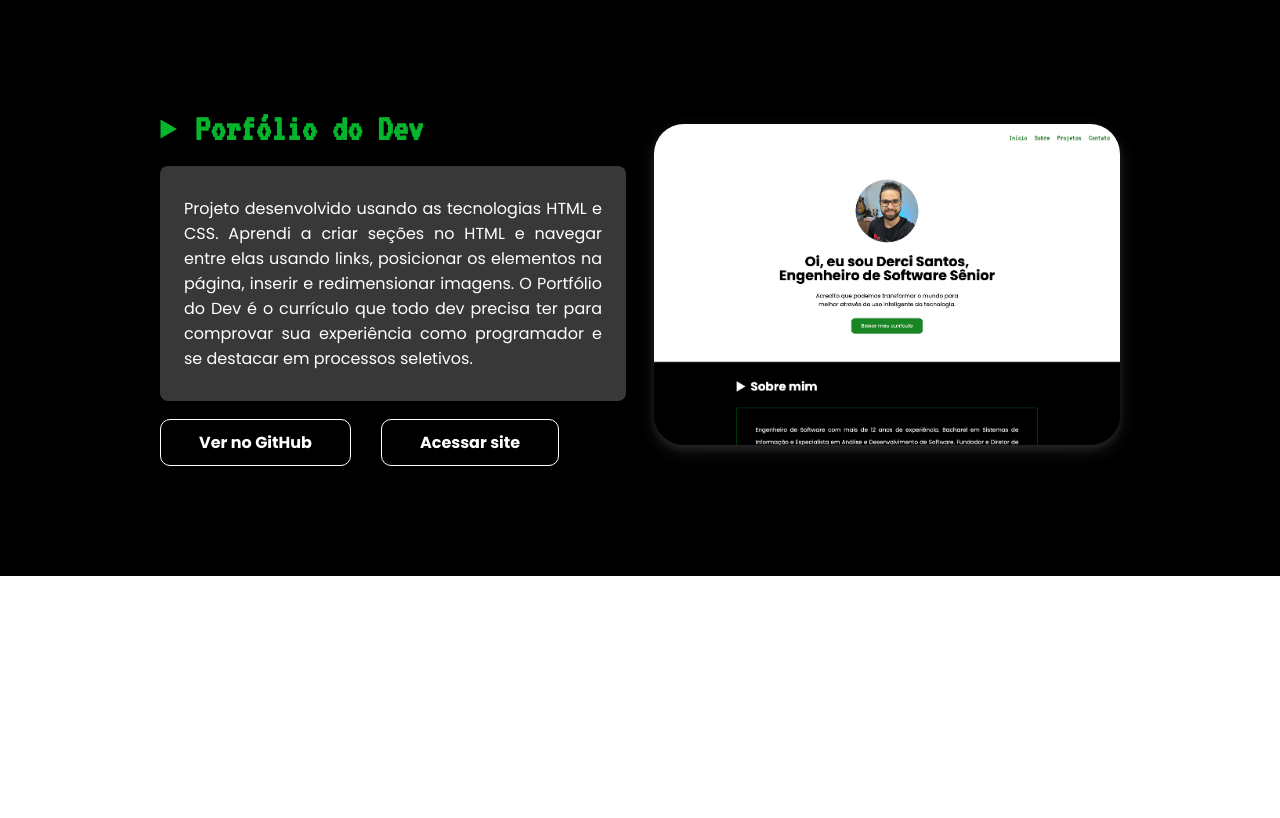
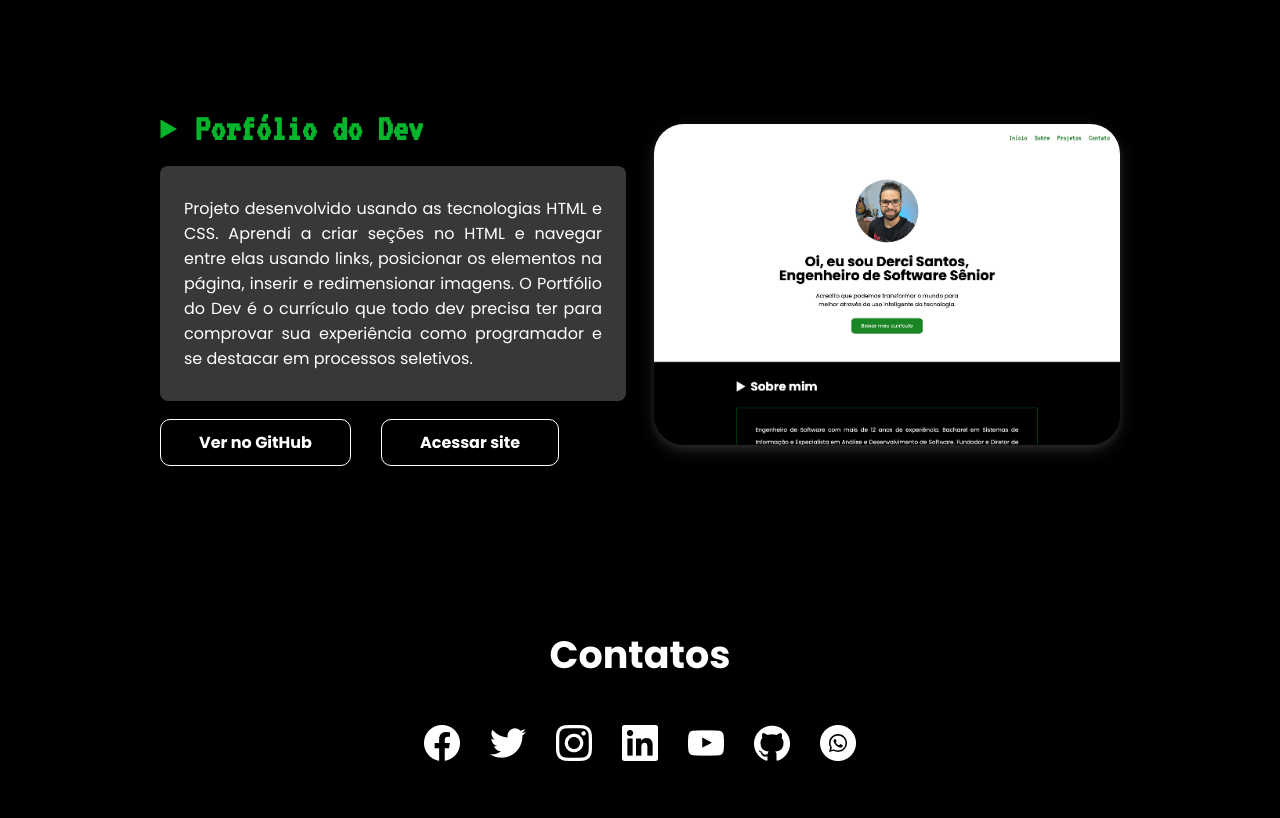
Before and after one commit to jornadadeprogramador/portfolio-da-dev, a plain HTML site: page index.html in a window 1280 px wide. Shown: the part 1821-2639 px from the top of the page. Before the commit the page ends 2397 px from the top, so only its background shows below. Drawn offline with Linux system fonts and the light colour scheme.

Commit message:
Seção Contatos criada e estilizada.

```diff
--- a/index.html
+++ b/index.html
@@ -103,6 +103,35 @@
                     </div>
                 </div>
             </section>
+            <!-- Contatos -->
+            <section>
+                <div class="contacts-container">
+                    <h2 class="section-title">Contatos</h2>
+                    <div class="contacts-links">
+                        <a href="https://www.facebook.com/dercilima" target="_blank">
+                            <img src="images/facebook.png" alt="Ícone do Facebook">
+                        </a>
+                        <a href="https://twitter.com/dercilima" target="_blank">
+                            <img src="images/twitter.png" alt="Ícone do Twitter">
+                        </a>
+                        <a href="https://www.instagram.com/jornadadeprogramador/" target="_blank">
+                            <img src="images/instagram.png" alt="Ícone do Instagram">
+                        </a>
+                        <a href="https://www.linkedin.com/in/dercilima/" target="_blank">
+                            <img src="images/linkedin.png" alt="Ícone do LinkedIn">
+                        </a>
+                        <a href="https://www.youtube.com/@jornadadeprogramador" target="_blank">
+                            <img src="images/youtube.png" alt="Ícone do Youtube">
+                        </a>
+                        <a href="https://github.com/dercilima" target="_blank">
+                            <img src="images/github.png" alt="Ícone do GitHub">
+                        </a>
+                        <a href="https://api.whatsapp.com/send?phone=5564993360993" target="_blank">
+                            <img src="images/whatsapp.png" alt="Ícone do WhatsApp">
+                        </a>
+                    </div>
+                </div>
+            </section>
         </div>
     </main>
 </body>
--- a/styles/style.css
+++ b/styles/style.css
@@ -157,3 +157,15 @@ section {
     padding: 10px 38px;
     font-weight: 700;
 }
+
+.contacts-container {
+    display: flex;
+    flex-direction: column;
+    align-items: center;
+    gap: 42px;
+}
+
+.contacts-links {
+    display: flex;
+    gap: 30px;
+}
```
Also changed, not shown: images/facebook.png (added), images/github.png (added), images/instagram.png (added), images/linkedin.png (added), images/twitter.png (added), images/whatsapp.png (added), images/youtube.png (added).
